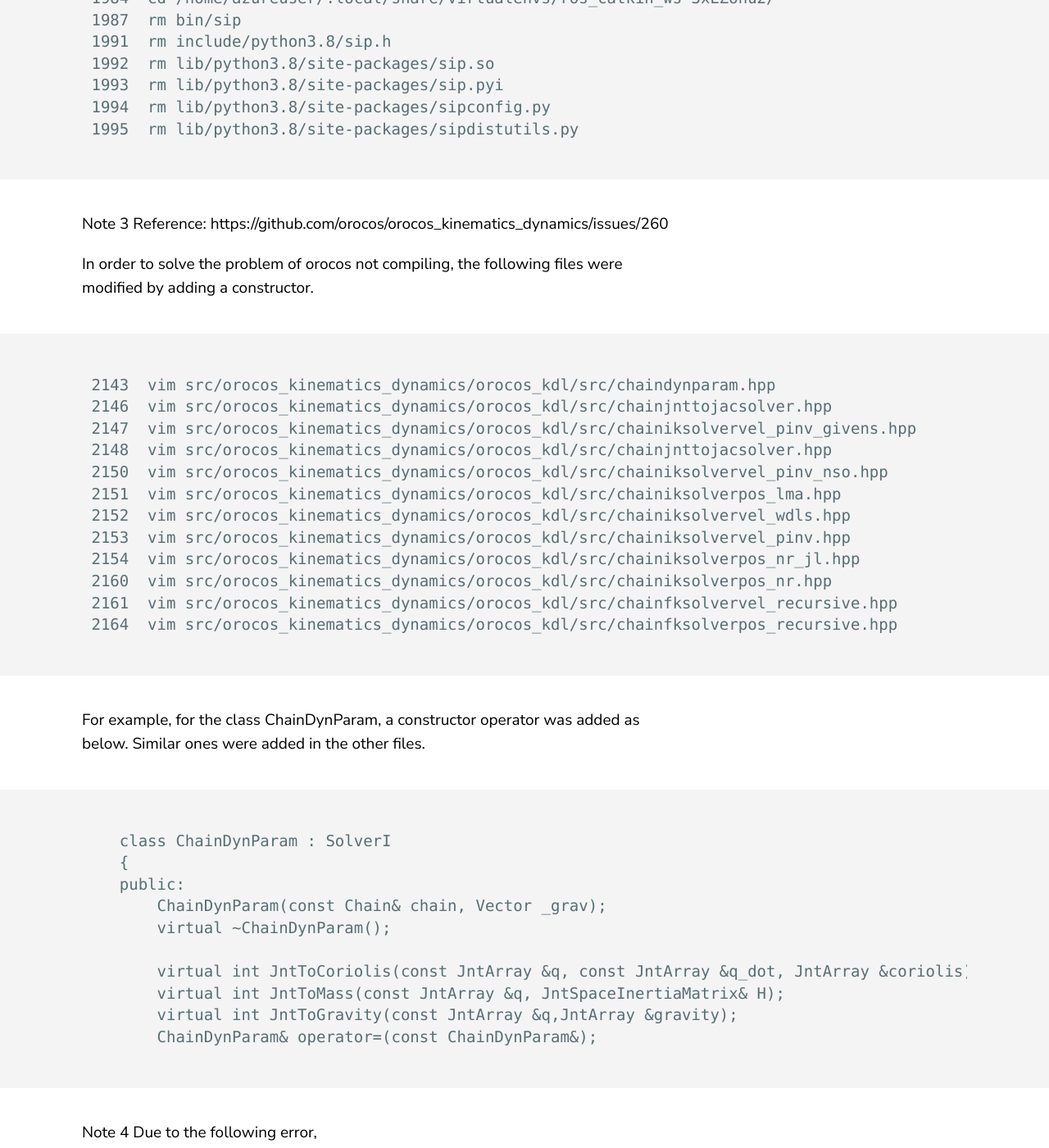
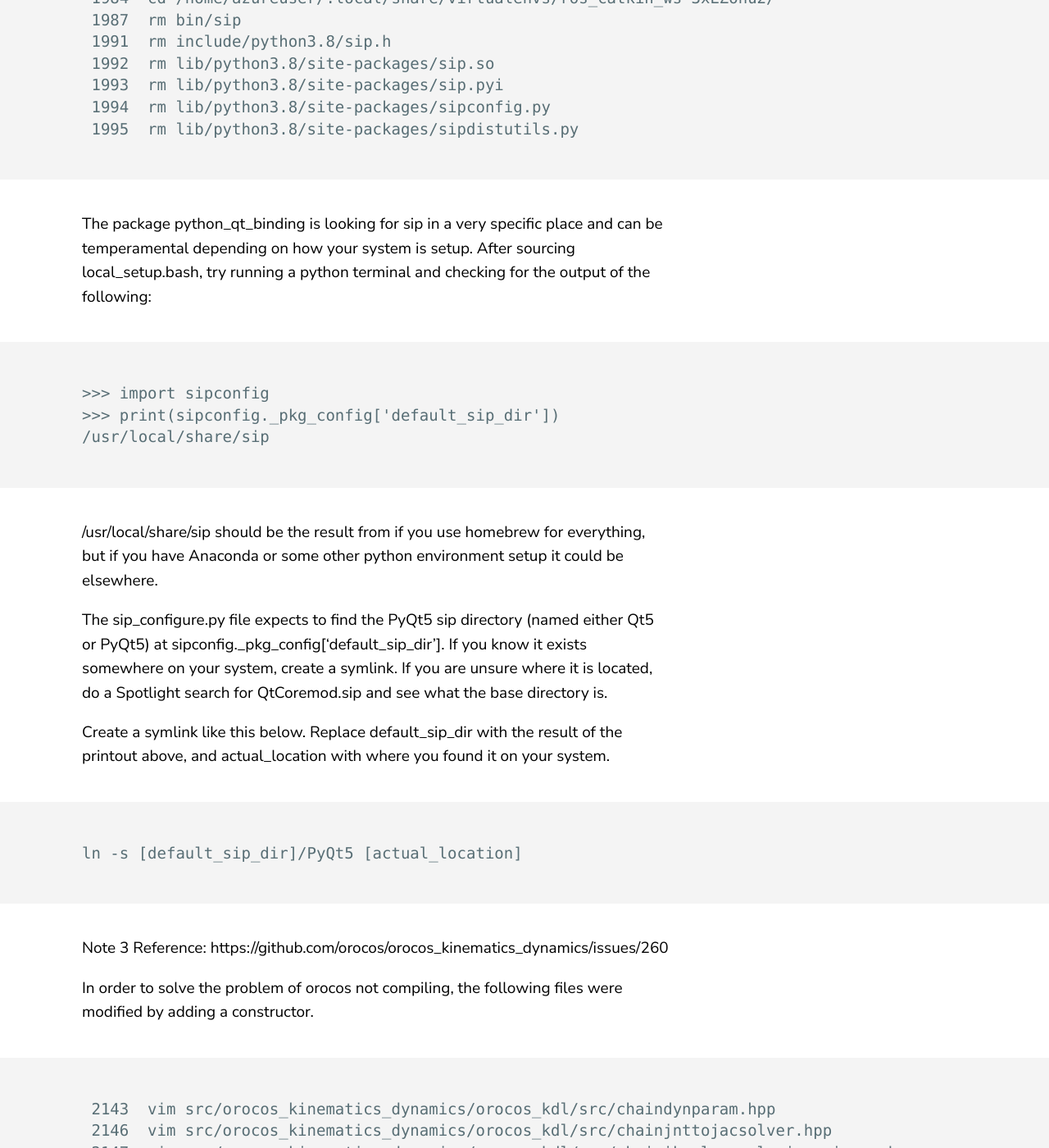
Before and after one commit to jluis9796/jluis9796.github.io, a Jekyll site: the page built from _posts/2020-05-31-manuals.markdown, in a window 1280 px wide and 1400 px high, scrolled down 19188 px. Shown: the whole window at 82% size. Built offline with Jekyll 4.4.1, drawn with Linux system fonts in a browser that asks for light colours.

Commit message:
Update 2020-05-31-manuals.markdown

````diff
--- a/_posts/2020-05-31-manuals.markdown
+++ b/_posts/2020-05-31-manuals.markdown
@@ -414,6 +414,22 @@ Uninstall the sip as below if needed.
  1995  rm lib/python3.8/site-packages/sipdistutils.py
 ```
 
+The package python_qt_binding is looking for sip in a very specific place and can be temperamental depending on how your system is setup. After sourcing local_setup.bash, try running a python terminal and checking for the output of the following:
+
+```
+>>> import sipconfig
+>>> print(sipconfig._pkg_config['default_sip_dir'])
+/usr/local/share/sip
+```
+/usr/local/share/sip should be the result from if you use homebrew for everything, but if you have Anaconda or some other python environment setup it could be elsewhere.
+
+The sip_configure.py file expects to find the PyQt5 sip directory (named either Qt5 or PyQt5) at sipconfig._pkg_config['default_sip_dir']. If you know it exists somewhere on your system, create a symlink. If you are unsure where it is located, do a Spotlight search for QtCoremod.sip and see what the base directory is.
+
+Create a symlink like this below. Replace default_sip_dir with the result of the printout above, and actual_location with where you found it on your system.
+```
+ln -s [default_sip_dir]/PyQt5 [actual_location]
+```
+
 Note 3
 Reference: https://github.com/orocos/orocos_kinematics_dynamics/issues/260
 
````
